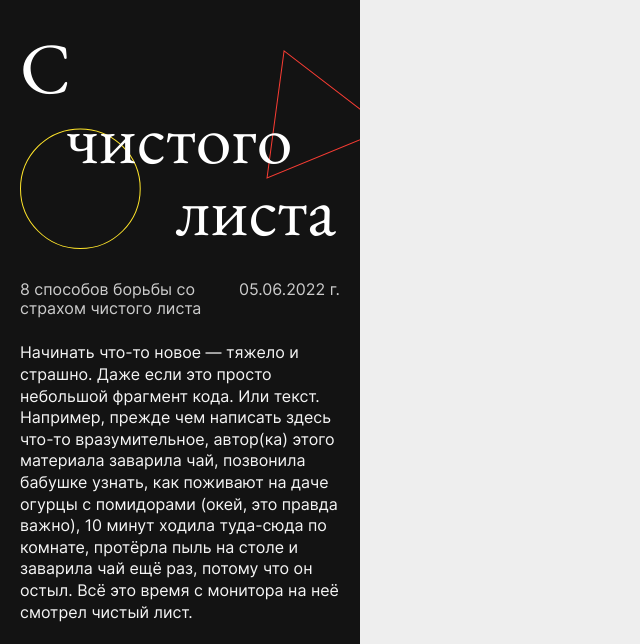
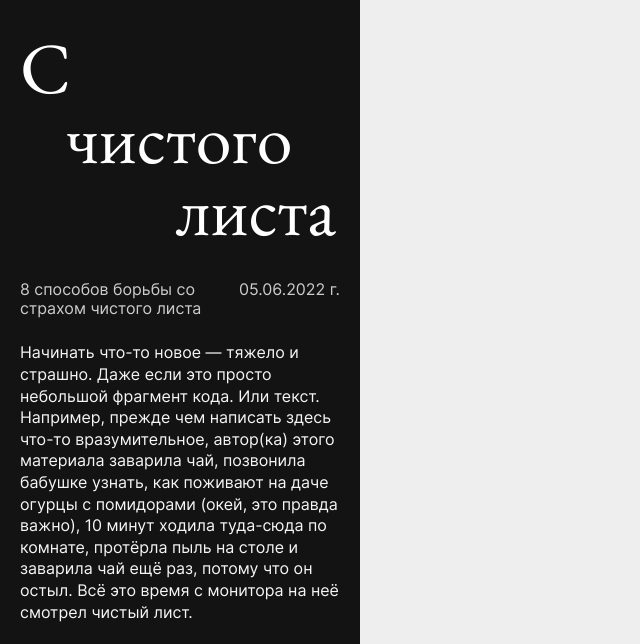
Before and after one commit to kirillhaifa/s-chistogo-lista-main, a plain HTML site: page index.html in a window 1280 px wide. Shown: the part 112-756 px from the top of the page, without its empty margins (0-640 px from the left). Drawn offline with Linux system fonts and the light colour scheme.

Commit message:
check without background

```diff
--- a/styles/style.css
+++ b/styles/style.css
@@ -63,13 +63,7 @@ blockquote {
   border-bottom: 1px solid white;
 }
 
-.cover {
-  background-image: url(../images/cover.svg);
-  background-repeat: no-repeat;
-  background-position: 20px 30px;
-  background-size: 95%;
 
-}
 
 .cover__title {
   margin-left: 20px;
```
